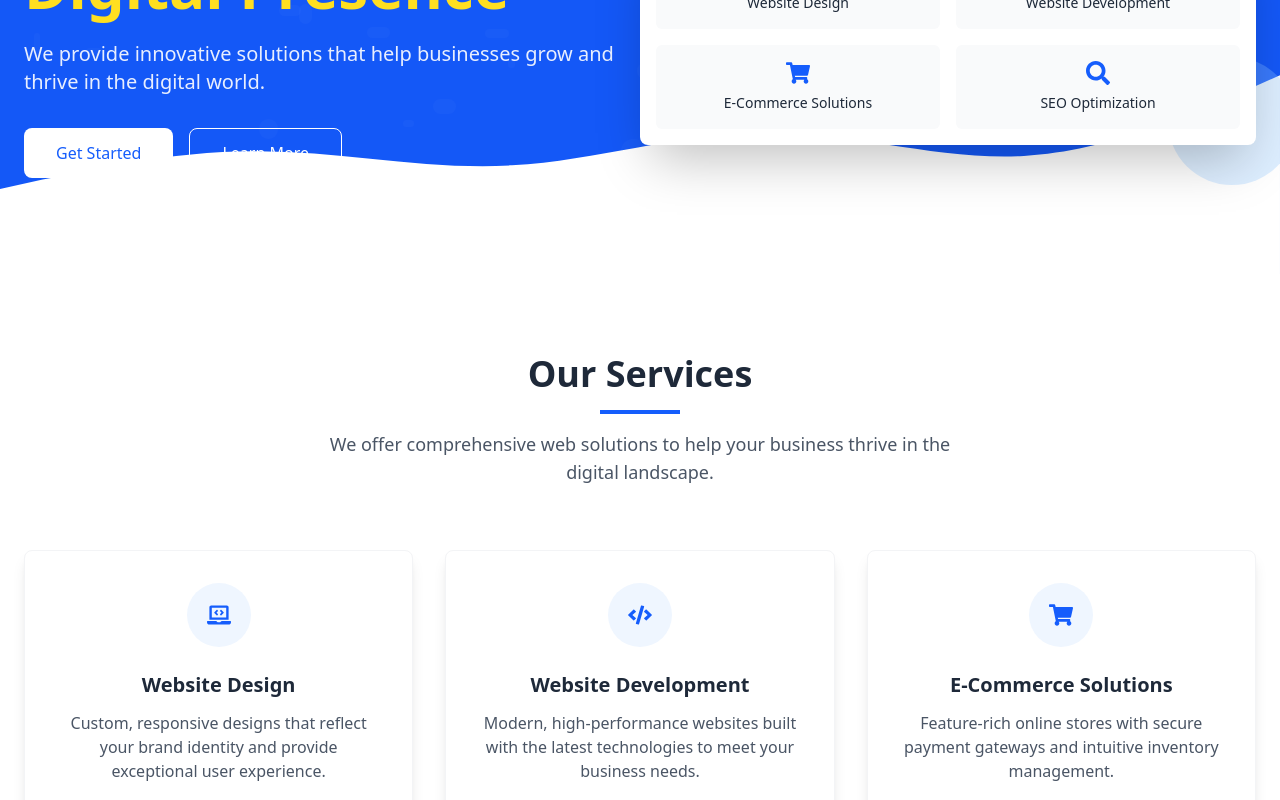
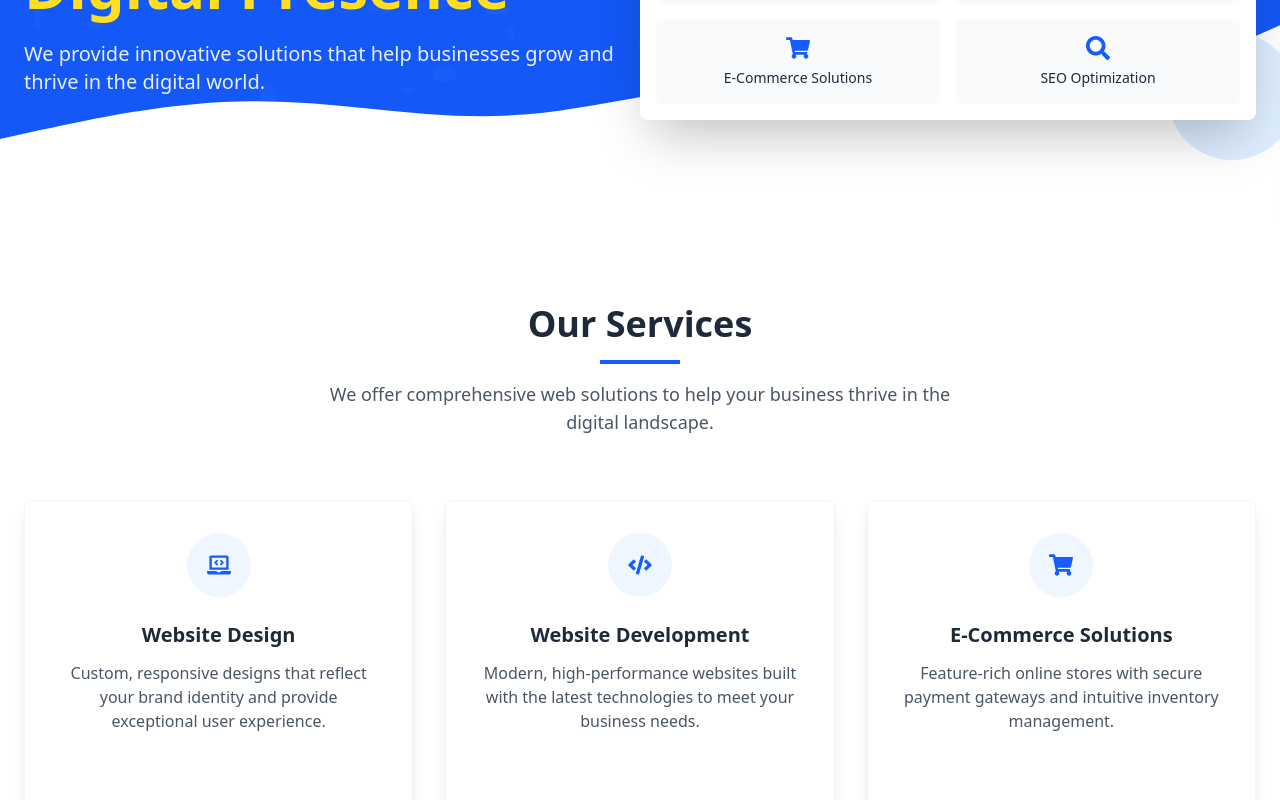
Before and after one commit to Werosh/nextgen-websites, a React (Vite) app: page /services in a window 1280 px wide. Shown: the part 200-1000 px from the top of the page. Built offline with nearby package versions, Linux system fonts and the light colour scheme.

Commit message:
little bit

```diff
--- a/src/components/Navbar.jsx
+++ b/src/components/Navbar.jsx
@@ -128,7 +128,7 @@ const Navbar = () => {
 
           {/* CTA Button with Dropdown */}
           <div className="hidden md:block relative">
-            <a href="/contact" >
+            <a href="tel:+15551234567" >
               <motion.button
                 className="bg-blue-600 hover:bg-blue-700 text-white px-6 py-2 rounded-lg font-medium shadow-md transition flex items-center gap-2 text-xl"
                 initial={{ opacity: 0 }}
--- a/src/pages/ServiceMain.jsx
+++ b/src/pages/ServiceMain.jsx
@@ -90,8 +90,8 @@ const ServiceCard = ({ service }) => {
           hover: {
             opacity: 1,
             scale: 1.5,
-            transition: { duration: 0.4 }
-          }
+            transition: { duration: 0.4 },
+          },
         }}
         className="absolute inset-0 bg-gradient-to-br from-blue-50 to-transparent opacity-0 z-0"
       />
@@ -104,8 +104,8 @@ const ServiceCard = ({ service }) => {
               scale: 1.15,
               rotate: 5,
               boxShadow: "0 10px 25px -5px rgba(59, 130, 246, 0.5)",
-              transition: { duration: 0.3 }
-            }
+              transition: { duration: 0.3 },
+            },
           }}
           className="w-16 h-16 flex items-center justify-center rounded-full bg-blue-50 text-blue-600 mb-6 group-hover:bg-blue-600 group-hover:text-white"
         >
@@ -118,9 +118,9 @@ const ServiceCard = ({ service }) => {
                   duration: 0.2,
                   delay: 0.1,
                   type: "spring",
-                  stiffness: 400
-                }
-              }
+                  stiffness: 400,
+                },
+              },
             }}
           >
             {service.icon}
@@ -133,8 +133,8 @@ const ServiceCard = ({ service }) => {
             hover: {
               scale: 1.05,
               color: "#1E40AF", // dark blue
-              transition: { duration: 0.3 }
-            }
+              transition: { duration: 0.3 },
+            },
           }}
           className="text-xl font-bold mb-3 text-gray-800"
         >
@@ -146,8 +146,8 @@ const ServiceCard = ({ service }) => {
           variants={{
             hover: {
               y: -5,
-              transition: { duration: 0.4 }
-            }
+              transition: { duration: 0.4 },
+            },
           }}
           className="text-gray-600 mb-6"
         >
@@ -155,6 +155,7 @@ const ServiceCard = ({ service }) => {
         </motion.p>
 
         {/* Adding a "Learn More" button that appears on hover */}
+        <a href="/pricing">
         <motion.button
           variants={{
             hidden: { opacity: 0, y: 20 },
@@ -162,13 +163,14 @@ const ServiceCard = ({ service }) => {
             hover: {
               opacity: 1,
               y: 0,
-              transition: { duration: 0.3, delay: 0.1 }
-            }
+              transition: { duration: 0.3, delay: 0.1 },
+            },
           }}
           className="px-5 py-2 bg-blue-600 text-white rounded-full font-medium text-sm hover:bg-blue-700"
         >
           Get Started
         </motion.button>
+        </a>
       </div>
 
       {/* Animated border effect */}
@@ -176,8 +178,8 @@ const ServiceCard = ({ service }) => {
         variants={{
           hover: {
             opacity: 1,
-            transition: { duration: 0.3 }
-          }
+            transition: { duration: 0.3 },
+          },
         }}
         className="absolute inset-0 border-2 border-blue-400 rounded-lg opacity-0"
       />
@@ -282,20 +284,7 @@ const ServiceMain = () => {
                 thrive in the digital world.
               </p>
               <div className="flex flex-wrap gap-4">
-                <motion.button
-                  whileHover={{ scale: 1.05 }}
-                  whileTap={{ scale: 0.95 }}
-                  className="px-8 py-3 bg-white text-blue-600 font-medium rounded-lg hover:bg-blue-50 transition-all duration-300"
-                >
-                  Get Started
-                </motion.button>
-                <motion.button
-                  whileHover={{ scale: 1.05 }}
-                  whileTap={{ scale: 0.95 }}
-                  className="px-8 py-3 bg-transparent border border-white text-white font-medium rounded-lg hover:bg-white hover:text-blue-600 transition-all duration-300"
-                >
-                  Learn More
-                </motion.button>
+
               </div>
             </motion.div>
 
@@ -385,6 +374,7 @@ const ServiceMain = () => {
                     innovative solutions.
                   </p>
                 </div>
+                <a href="tel:+15551234567">
                   <motion.button
                     whileHover={{ scale: 1.05 }}
                     whileTap={{ scale: 0.95 }}
@@ -392,6 +382,7 @@ const ServiceMain = () => {
                   >
                     Contact Us Today
                   </motion.button>
+                </a>
               </div>
             </div>
           </ScrollReveal>
```
Lines whose indentation alone changed are shown as unchanged.
